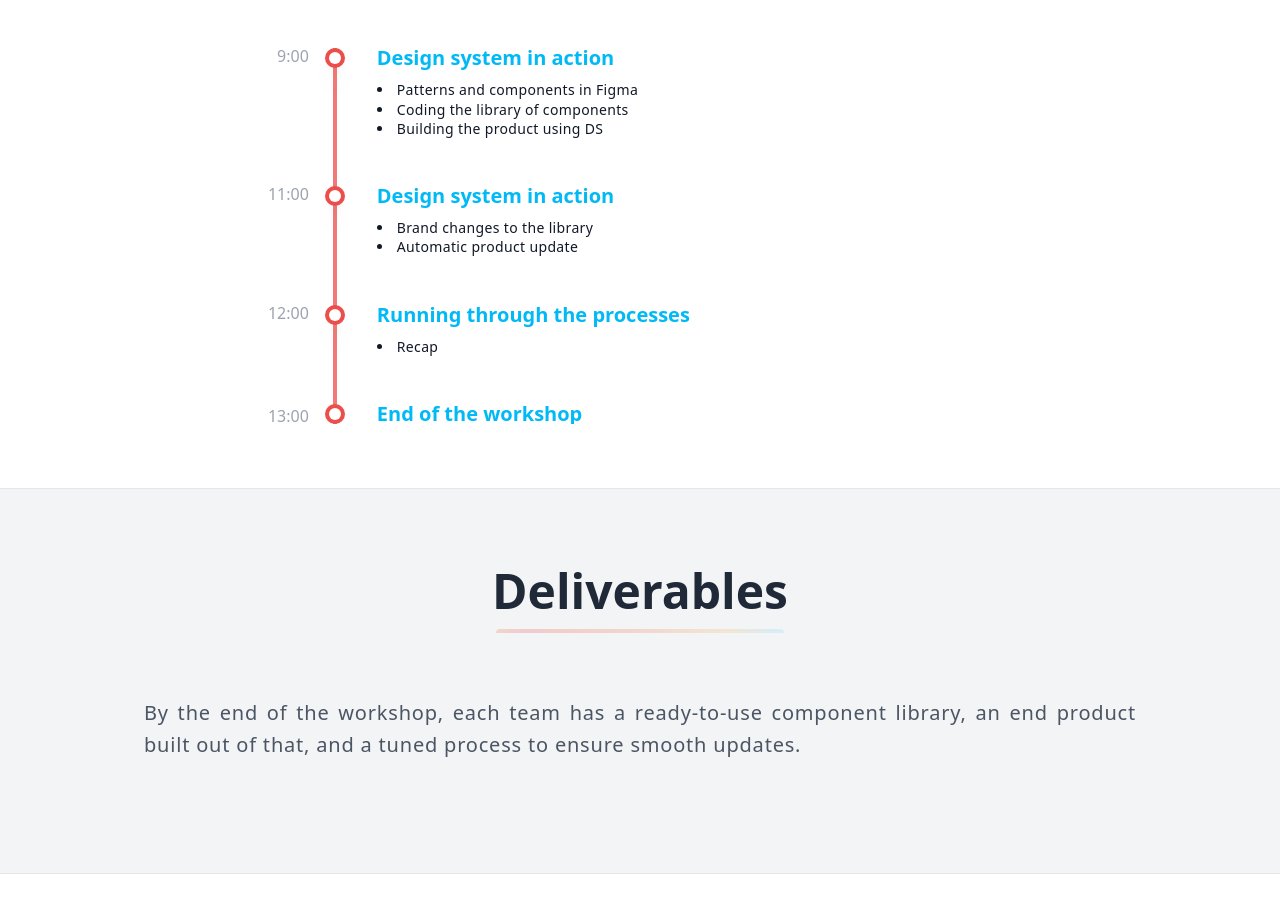
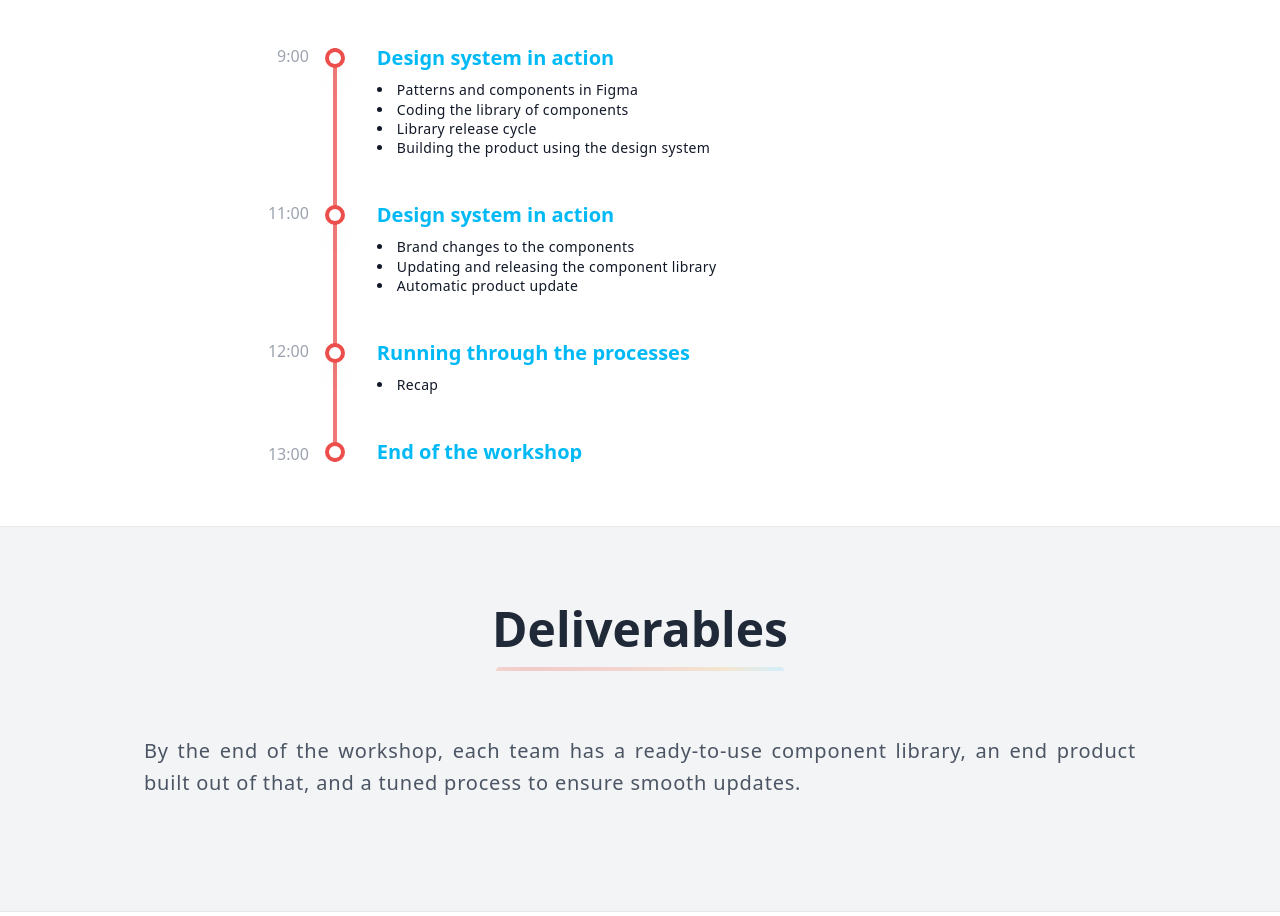
Before and after one commit to varya/hands-on-workshop, a Next.js app: page / in a window 1280 px wide. Shown: the part 1844-2760 px from the top of the page. Built offline with nearby package versions, Linux system fonts and the light colour scheme.

Commit message:
Better outline

```diff
--- a/pages/index.js
+++ b/pages/index.js
@@ -152,7 +152,8 @@ export default function IndexPage() {
             <ul className="list-disc list-inside">
               <li key="7">Patterns and components in Figma</li>
               <li key="8">Coding the library of components</li>
-              <li key="9">Building the product using DS</li>
+              <li key="9">Library release cycle</li>
+              <li key="10">Building the product using the design system</li>
             </ul>
           </TimelineItem>
           <TimelineItem
@@ -160,8 +161,9 @@ export default function IndexPage() {
             heading="Design system in action"
           >
             <ul className="list-disc list-inside">
-              <li key="10">Brand changes to the library</li>
-              <li key="11">Automatic product update</li>
+              <li key="11">Brand changes to the components</li>
+              <li key="12">Updating and releasing the component library</li>
+              <li key="13">Automatic product update</li>
             </ul>
           </TimelineItem>
           <TimelineItem
```
Also changed, not shown: package.json (line endings or trailing spaces).
